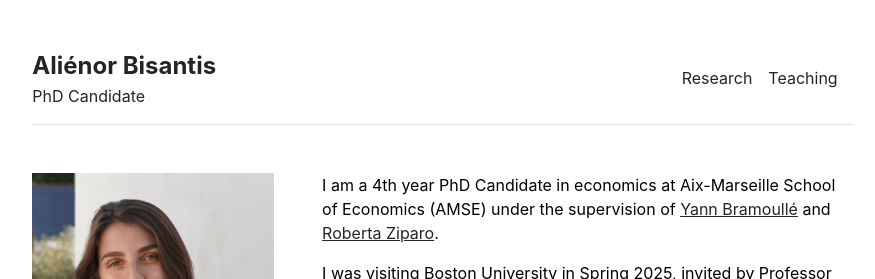
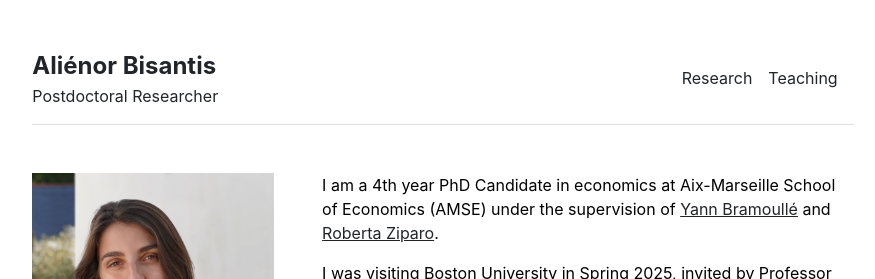
Before and after one commit to alienorbisantis/alienorbisantis.github.io, a Jekyll site: the page built from index.md, in a window 1280 px wide. Shown: the top 279 px of the page, without its empty margins (197-1072 px from the left). Built offline with Jekyll 4.4.1, drawn with Linux system fonts in a browser that asks for light colours.

Commit message:
Update _config.yml

```diff
--- a/_config.yml
+++ b/_config.yml
@@ -1,4 +1,4 @@
 url: "" # the base hostname & protocol for your site, e.g. http://example.com
 baseurl: "" # the subpath of your site, e.g. /blog
 title: "Aliénor Bisantis" # the name of your site, e.g. ACME Corp.
-description: "PhD Candidate"
+description: "Postdoctoral Researcher"
```
